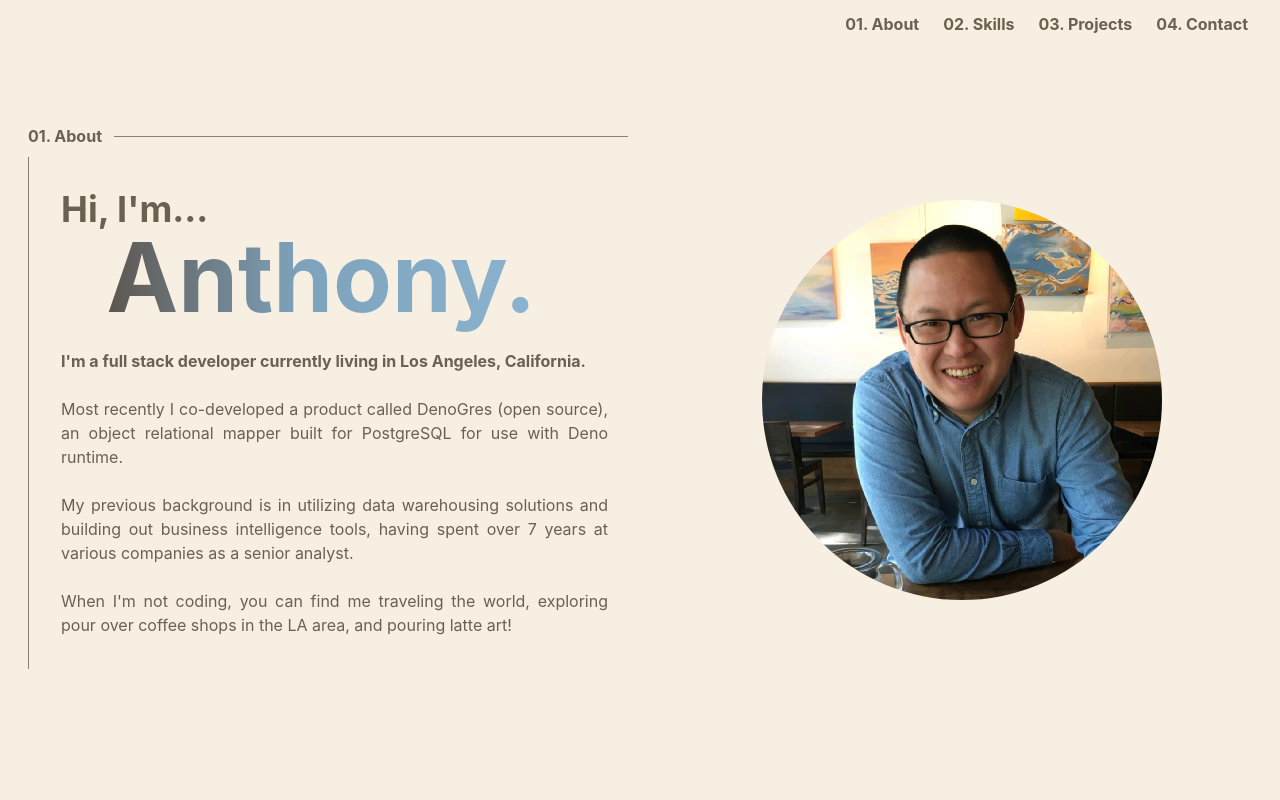
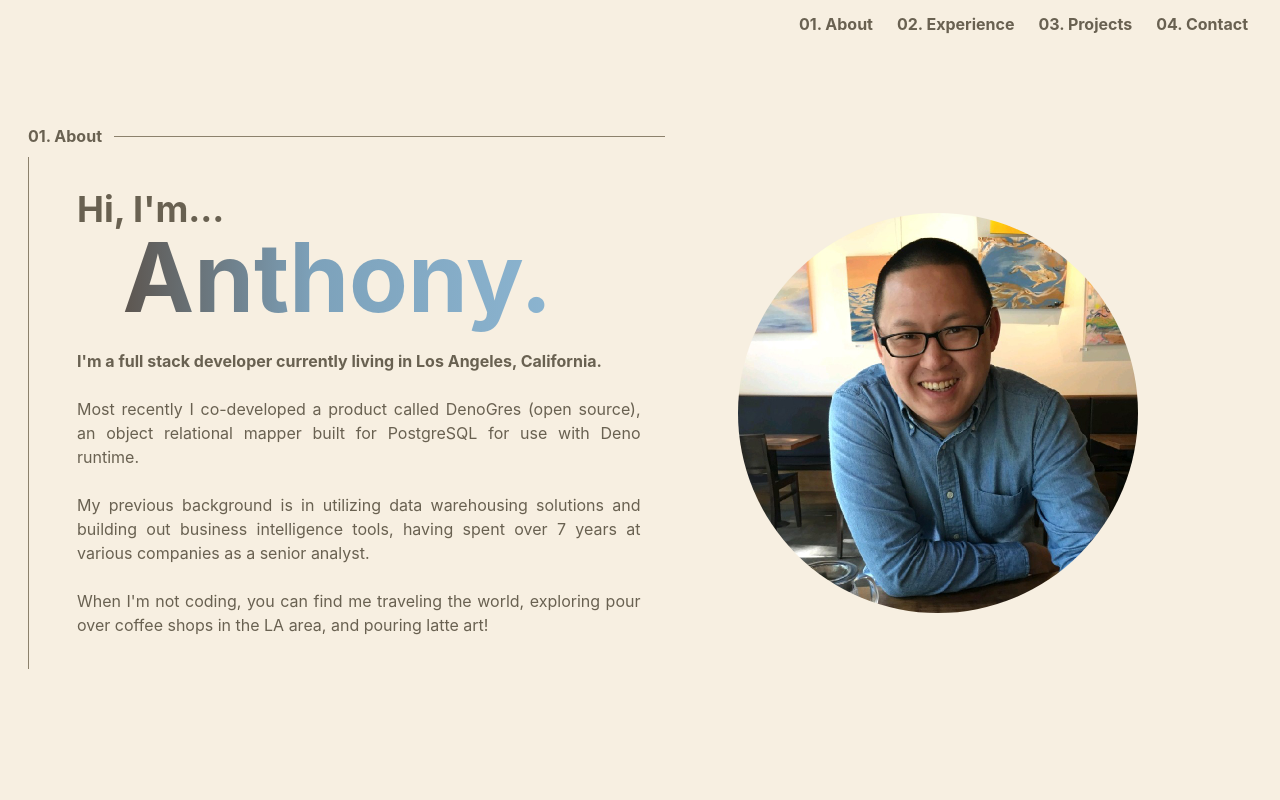
Before and after one commit to anthonylo87/Portfolio-Website, a React (Vite) app: page / in a window 1280 px wide. Shown: the top 800 px of the page. Built offline with nearby package versions, Linux system fonts and the light colour scheme.

Commit message:
refactored to split out section borders into own component

```diff
--- a/src/Components/NavBar.jsx
+++ b/src/Components/NavBar.jsx
@@ -10,7 +10,7 @@ function NavBar({ aboutRef, skillsRef }) {
           <li className='p-3'>01. About</li>
         </button>
         <button onClick={() => scrollIntoView(skillsRef)}>
-          <li className='p-3'>02. Skills</li>
+          <li className='p-3'>02. Experience</li>
         </button>
         <li className='p-3'>03. Projects</li>
         <li className='p-3'>04. Contact</li>
--- /dev/null
+++ b/src/Layouts/SectionBorder.jsx
@@ -0,0 +1,26 @@
+function SectionBorder({ children, header, aboutRef }) {
+  return (
+    <div className='h-full flex' ref={aboutRef}>
+      <div className='text-left w-full h-min my-auto'>
+        <div>
+          <div className='flex flex-row'>
+            <div className='my-auto mx-4 w-full text-justify'>
+              <div className='flex flex-row'>
+                <h2 className='font-bold'>{header}</h2>
+                <div className='grow flex flex-row'>
+                  <div className='w-1/2'>
+                    <hr className='my-3 border-raffia-700 mx-3' />
+                  </div>
+                </div>
+              </div>
+              <div className='border-l border-raffia-700 my-2 p-8'>
+                {children}
+              </div>
+            </div>
+          </div>
+        </div>
+      </div>
+    </div>
+  );
+}
+export default SectionBorder;
--- a/src/pages/About.jsx
+++ b/src/pages/About.jsx
@@ -1,17 +1,10 @@
+import SectionBorder from '../Layouts/SectionBorder';
+
 function About({ aboutRef }) {
   return (
-    <div className='h-full flex' ref={aboutRef}>
-      <div className='text-left w-full h-min my-auto'>
-        <div>
+    <SectionBorder header={`01. About`} aboutRef={aboutRef}>
       <div className='flex flex-row'>
-            <div className='my-auto mx-4 w-1/2 text-justify'>
-              <div className='flex flex-row'>
-                <h2 className='font-bold'>01. About</h2>
-                <div className='grow'>
-                  <hr className='my-3 border-raffia-700 mx-3' />
-                </div>
-              </div>
-              <div className='border-l border-raffia-700 my-2 p-8'>
+        <div className='my-auto mx-4 text-justify w-1/2'>
           <h3 className='font-bold text-4xl'>
             Hi, I'm... <br />
             <strong className='font-bold text-8xl bg-gradient-to-r from-beaver-700 via-nepal-600 to-nepal-500  text-transparent bg-clip-text'>
@@ -26,21 +19,19 @@ function About({ aboutRef }) {
             </strong>
             <br />
             <br />
-                  Most recently I co-developed a product called DenoGres
-                  &#40;open source&#41;, an object relational mapper built for
-                  PostgreSQL for use with Deno runtime.
+            Most recently I co-developed a product called DenoGres &#40;open
+            source&#41;, an object relational mapper built for PostgreSQL for
+            use with Deno runtime.
             <br />
             <br />
-                  My previous background is in utilizing data warehousing
-                  solutions and building out business intelligence tools, having
-                  spent over 7 years at various companies as a senior analyst.
+            My previous background is in utilizing data warehousing solutions
+            and building out business intelligence tools, having spent over 7
+            years at various companies as a senior analyst.
             <br />
             <br />
-                  When I'm not coding, you can find me traveling the world,
-                  exploring pour over coffee shops in the LA area, and pouring
-                  latte art!
+            When I'm not coding, you can find me traveling the world, exploring
+            pour over coffee shops in the LA area, and pouring latte art!
           </p>
-              </div>
         </div>
         <div className='w-1/2 my-auto'>
           <img
@@ -51,9 +42,7 @@ function About({ aboutRef }) {
           />
         </div>
       </div>
-        </div>
-      </div>
-    </div>
+    </SectionBorder>
   );
 }
 export default About;
```
Lines whose indentation alone changed are shown as unchanged.
